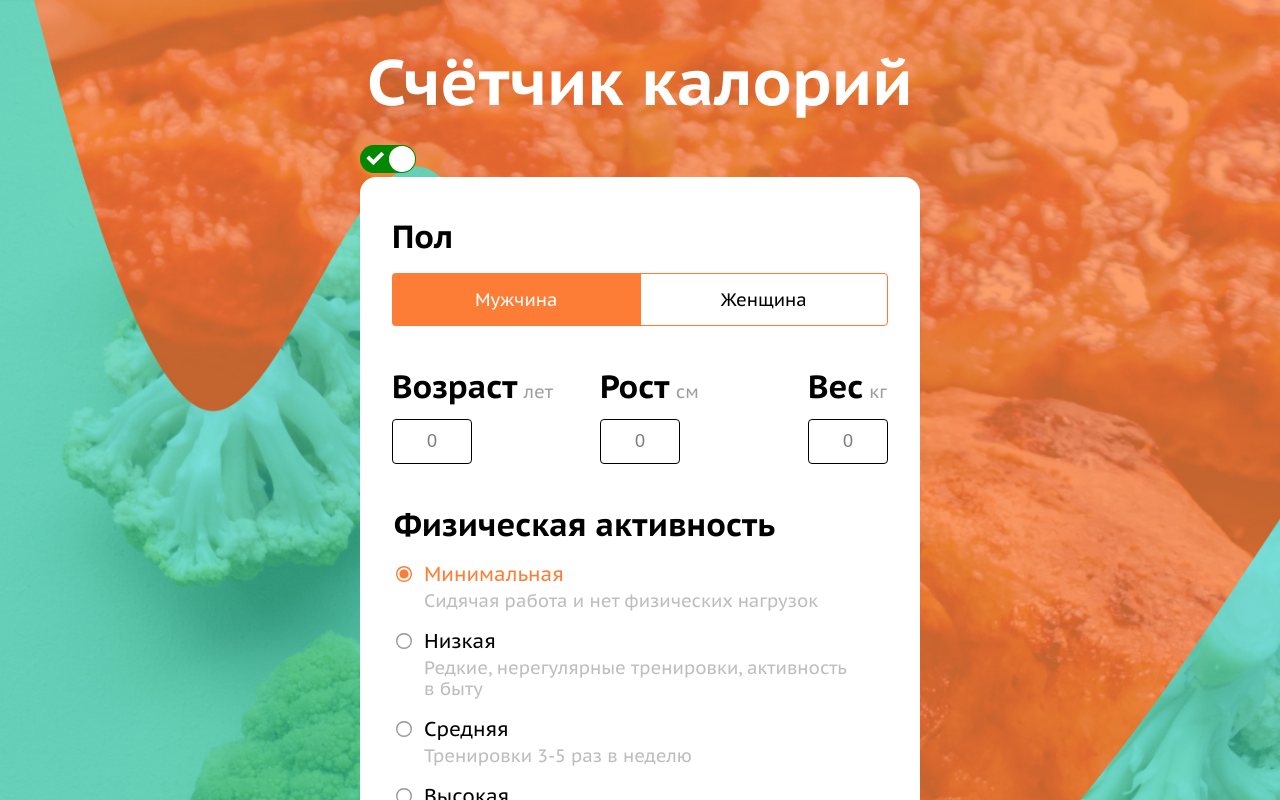
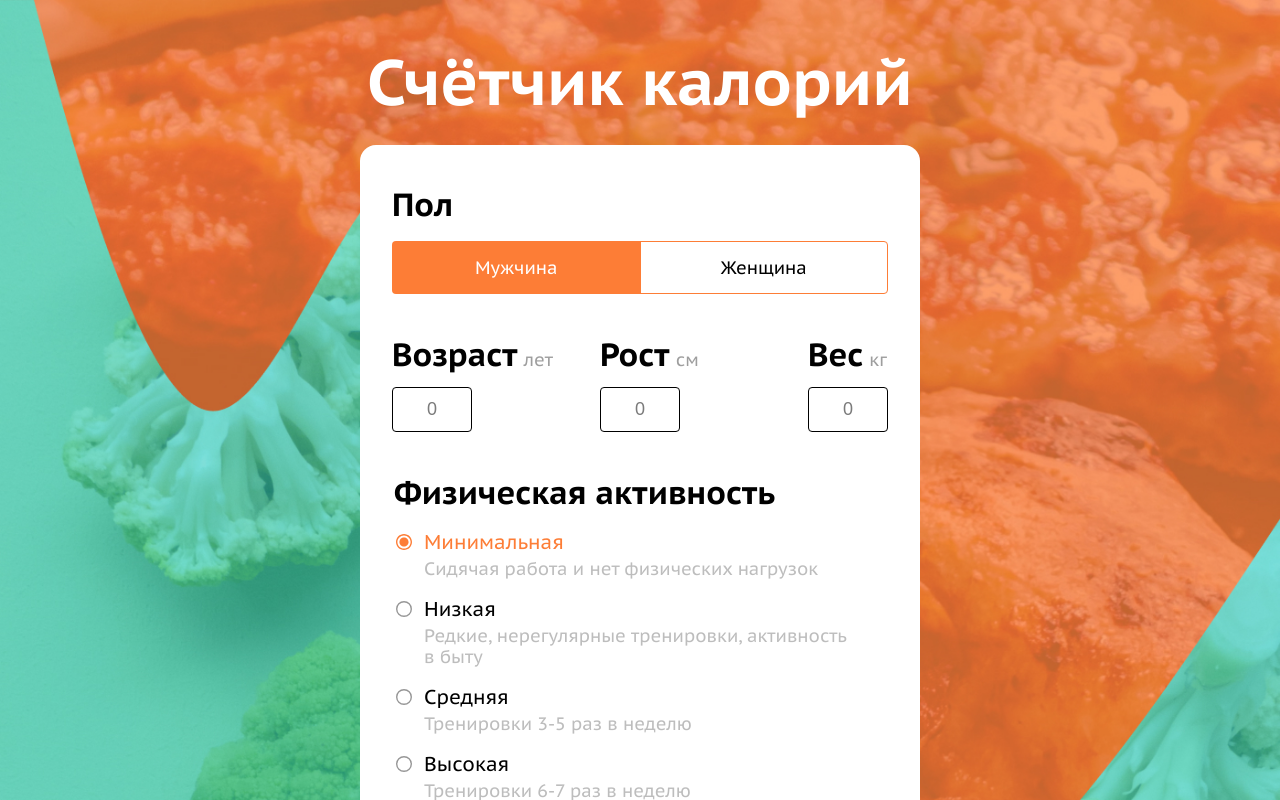
Before and after one commit to Rema04Dev/calories, a React (Vite) app: page / in a window 1280 px wide. Shown: the top 800 px of the page. Built offline with nearby package versions, Linux system fonts and the light colour scheme.

Commit message:
coment theming

```diff
--- a/src/App.tsx
+++ b/src/App.tsx
@@ -39,16 +39,15 @@ const App = () => {
     setCalories(result);
   };
 
-  const { theme, toggleTheme } = useTheme();
-  console.log(useTheme());
+  // const { theme, toggleTheme } = useTheme();
   return (
-    <main className="main" id={theme}>
+    <main className="main" /*id={theme}*/>
       <div className="container">
         <article className="counter">
           <h1 data-testid="title" className="counter__heading heading-main">
             {t('heading')}
           </h1>
-          <ReactSwitch onChange={toggleTheme} checked={theme === 'light'} />
+          {/* <ReactSwitch onChange={toggleTheme} checked={theme === 'light'} /> */}
           <form
             onSubmit={handleSubmit(onSubmitHandler)}
             className="counter__form form"
```
Also changed, not shown: 1 other file (tests, documents, lock files or other folders).
